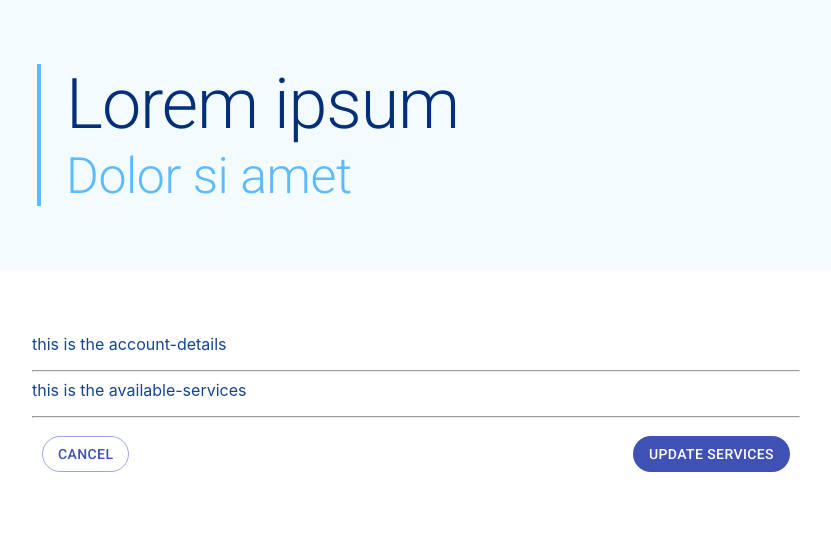
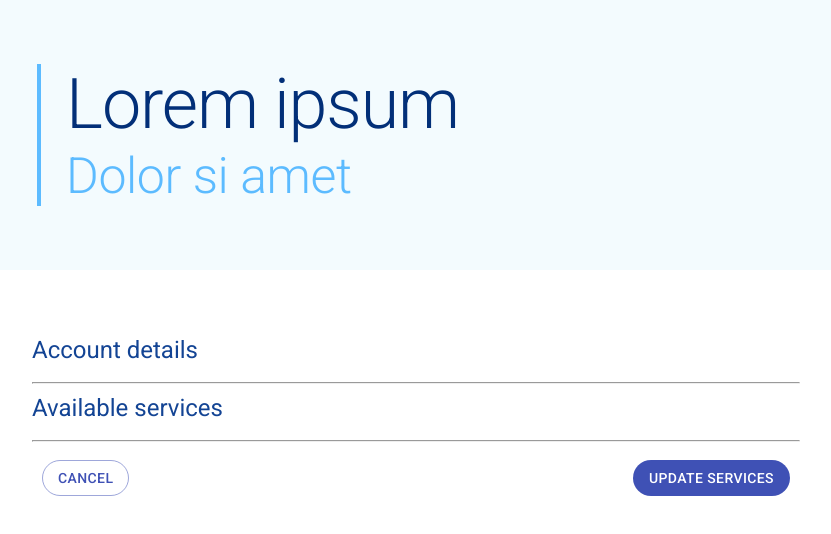
Before and after one commit to Kwiddy/Internship-React-Page, a React (Create React App) app: page / in a window 1280 px wide. Shown: the top 534 px of the page, without its empty margins (224-1055 px from the left). Built offline with nearby package versions, Linux system fonts and the light colour scheme.

Commit message:
Improve page headers and layout

```diff
--- a/src/App.js
+++ b/src/App.js
@@ -60,10 +60,12 @@ function App() {
                 Action completed successfully (TEMP)
               </Alert>
             </Collapse>
-            <div className="account-details"> this is the account-details </div>
+            <div className="account-details">
+              <Typography variant="h5">Account details</Typography>
+            </div>
             <hr />
             <div className="available-services">
-              this is the available-services
+              <Typography variant="h5">Available services</Typography>
             </div>
             <hr />
             <div className="button-table">
```
